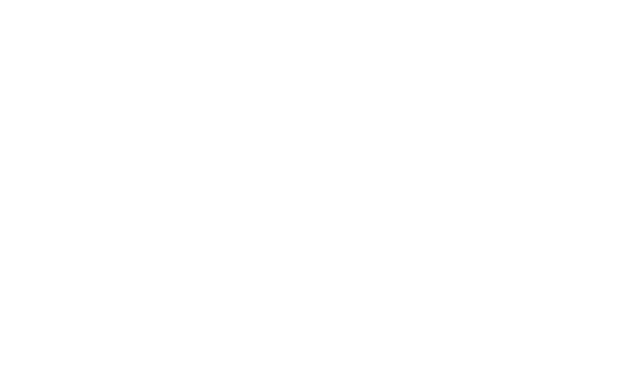
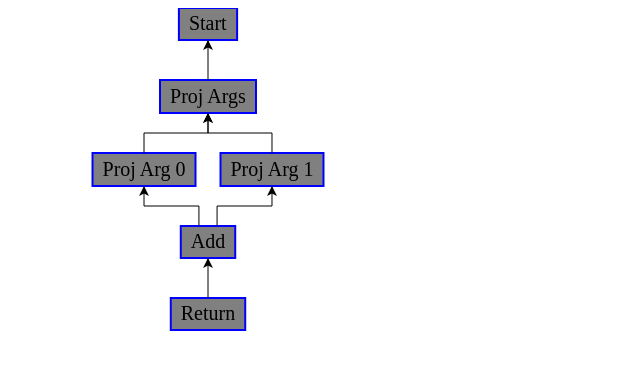
Before and after one commit to MatzeB/compgraph, a plain HTML site: page test.html in a window 1280 px wide. Shown: the whole page, without its empty margins (0-640 px from the left). Drawn offline with nearby package versions, Linux system fonts and the light colour scheme.

Commit message:
some first steps in placing and edge routing

```diff
--- a/test.html
+++ b/test.html
@@ -1,20 +1,32 @@
-<html>
   <head>
     <script type="text/javascript" src="https://d3js.org/d3.v5.min.js"></script>
     <style>
       .node #back {
-        fill: red;
+        fill: grey;
         stroke: blue;
         stroke-width: 2;
       }
       .node #title {
-        text-anchor: middle;
+        text-anchor: start;
         font: Helvetica;
-        font-size: 30px;
+        font-size: 20px;
+      }
+      .edge {
+        stroke: black;
+        marker-end: url(#arrow);
+        fill: none;
       }
     </style>
   </head>
   <body>
+    <svg id="canvas" width="400" height="800" viewBox="-200 0 400 800">
+      <defs>
+        <marker id="arrow" refX="10" refY="5"
+                markerWidth="10" markerHeight="10" orient="auto-start-reverse">
+          <path d="M0,0 L10,5 L0,10 L2.5,5 z"/>
+        </marker>
+      </defs>
+    </svg>
     <script>
       class Output {
         constructor(node) {
@@ -30,7 +42,7 @@
           inputs.forEach(inp => {
             inp.users.push(this);
           });
-          this.level = 0;
+          this.rank = 0;
         }
       }
       function make_node(svg, node) {
@@ -38,26 +50,25 @@
 
         const text = g.append('text')
           .attr("id", "title")
-          .attr("x", 50)
-          .attr("y", 50)
           .text(node.text);
-        console.log(text);
         const bbox = text.node().getBBox();
-        console.log(bbox);
 
-        const i_left = 5;
-        const i_right = 5;
+        const i_left = 10;
+        const i_right = 10;
         const i_top = 5;
         const i_bottom = 5;
 
         const rect = g.append("rect")
           .attr("id", "back")
-          .attr("x", bbox.x - i_left)
-          .attr("y", bbox.y - i_top)
-          .attr("width", bbox.width + i_left + i_right)
-          .attr("height", bbox.height + i_top + i_bottom)
+          .attr("width", i_left + bbox.width + i_right)
+          .attr("height", i_top + bbox.height + i_bottom)
           .lower();
+        text.attr("x", i_left);
+        text.attr("y", bbox.height);
 
+        node.g = g;
+        node.width = bbox.width + i_left + i_right;
+        node.height = bbox.height + i_top + i_bottom;
         return g;
       }
 
@@ -111,19 +122,96 @@
       const add = new Node("Add", [arg0, arg1]);
       const ret = new Node("Return", [add]);
 
-      const svg = d3.select("body")
-        .append("svg")
-        .attr("width", 1000)
-        .attr("height", 800);
       uwalk_rpo(begin, node => {
         node.users.forEach(pred => {
-          pred.level = Math.max(pred.level, node.level+1);
+          pred.rank = Math.max(pred.rank, node.rank+1);
         });
       });
-      walk_rpo(ret, node => {
-        console.log(node);
-        console.log(`Level: ${node.level}`);
+      const nodes = [];
+      walk_rpo(ret, n=>{nodes.push(n);});
+      nodes.forEach(node => {
+        console.log(`"${node.text}" rank: ${node.rank}`);
       });
+
+      function place(svg, nodes) {
+        var min_rank = 10000;
+        var max_rank = 0;
+        const ranks = new Map();
+        nodes.forEach(node => {
+          const rank = node.rank;
+          if (!ranks.has(rank))
+            ranks.set(rank, []);
+          ranks.get(rank).push(node);
+
+          min_rank = Math.min(min_rank, rank);
+          max_rank = Math.max(max_rank, rank);
+          make_node(svg, node);
+        });
+
+        const spacing_x = 25;
+        const spacing_y = 40;
+
+        var y = 0;
+        for (var i = min_rank; i <= max_rank; i++) {
+          if (y != 0)
+            y += spacing_y;
+
+          const rank_nodes = ranks.get(i).reverse();
+          if (rank_nodes.length == 0)
+            continue;
+          var x = 0;
+          var height = 0;
+          rank_nodes.forEach(node => {
+            if (x > 0)
+              x += spacing_x;
+            node.x = x;
+            node.y = y;
+            x += node.width;
+
+            height = Math.max(height, node.height);
+          });
+          const offset = x / 2.;
+          rank_nodes.forEach(node => {
+            node.x -= offset;
+          });
+
+          y += height;
+        }
+
+        nodes.forEach(node => {
+          console.log(node);
+          node.g.attr("transform", `translate(${node.x} ${node.y})`);
+        });
+      }
+
+      function draw_vertices(svg, nodes) {
+        nodes.forEach(node => {
+          const in_y = node.y;
+
+          const spacing_in_x = node.width / (node.inputs.length + 1);
+          var in_x = node.x;
+          node.inputs.forEach(inp => {
+            in_x += spacing_in_x;
+            const out_x = inp.x + (inp.width / 2);
+            const out_y = inp.y + inp.height;
+            const half_y = (in_y + out_y) / 2;
+
+            path = `M${in_x},${in_y}`;
+            if (in_x != out_x) {
+              path += `V${half_y}`;
+              path += `H${out_x}`;
+            }
+            path += `V${out_y}`;
+            svg.append("path")
+              .attr("d", path)
+              .attr("class", "edge");
+          });
+        });
+      }
+
+      const svg = d3.select("#canvas");
+      place(svg, nodes);
+      draw_vertices(svg, nodes);
     </script>
   </body>
 </html>
```
